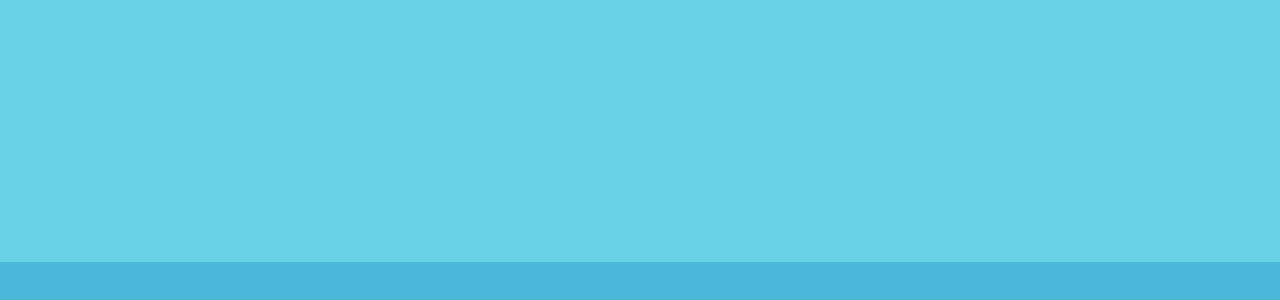
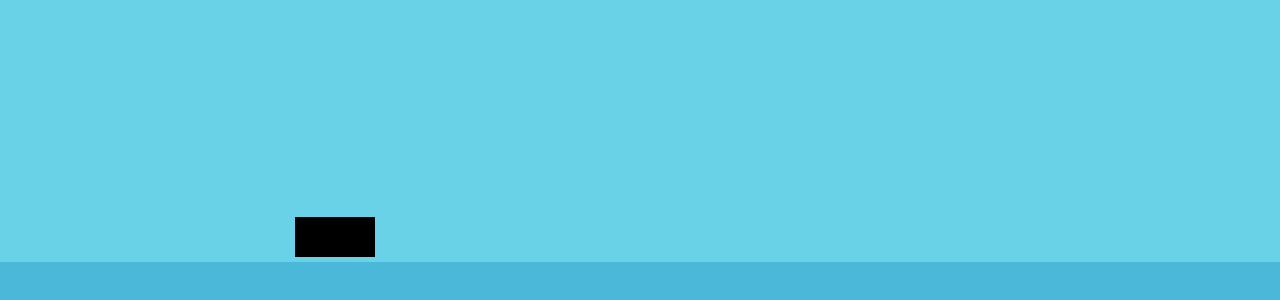
Before and after one commit to gk-collab/fishie, a plain HTML site: page index.html in a window 1280 px wide. Shown: the part 138-438 px from the top of the page. Drawn offline with Linux system fonts and the light colour scheme.

Commit message:
Boat defined as object

```diff
--- a/fishie.js
+++ b/fishie.js
@@ -0,0 +1,42 @@
+window.onload = function() {
+
+	var boat = {
+		id: "boat",
+		height: 40,
+		width: 80,
+		color: "black",
+		draw: function() {
+			var boatElement = document.getElementById(this.id);
+			if (boatElement.getContext) {
+			var ctx = boatElement.getContext('2d');
+
+			ctx.fillRect(0,0,80,40);
+			}
+		  }
+		};
+
+	boat.draw();
+
+
+
+
+
+
+
+
+
+
+
+
+
+
+
+
+
+
+
+
+
+
+
+};
--- a/index.html
+++ b/index.html
@@ -5,9 +5,11 @@
 <script type="text/javascript" src="fishie.js"></script>
 </head>
 <body>
-<div id="water">
+<div id="world">
+<canvas id="boat" width="80" height="40"></canvas>
+	<div id="water">
 
-
+	</div>
 </div>
 </body>
 </html>
--- a/style.css
+++ b/style.css
@@ -7,6 +7,10 @@
 	margin: 0px;
 	padding: 0px;
 }
+#world {
+	width: 100%;
+	text-align: center;
+}
 
 #water {
 	bottom: 0px;
@@ -15,3 +19,12 @@
 	height: 50%;
 	width: 100%;
 }
+
+#boat {
+	border: 0px solid black;
+	position: absolute;
+    top: 50%;
+	left: 25%;
+    width: 80px; height: 40px;
+    margin: -45px 0 0 -25px;
+}
```
